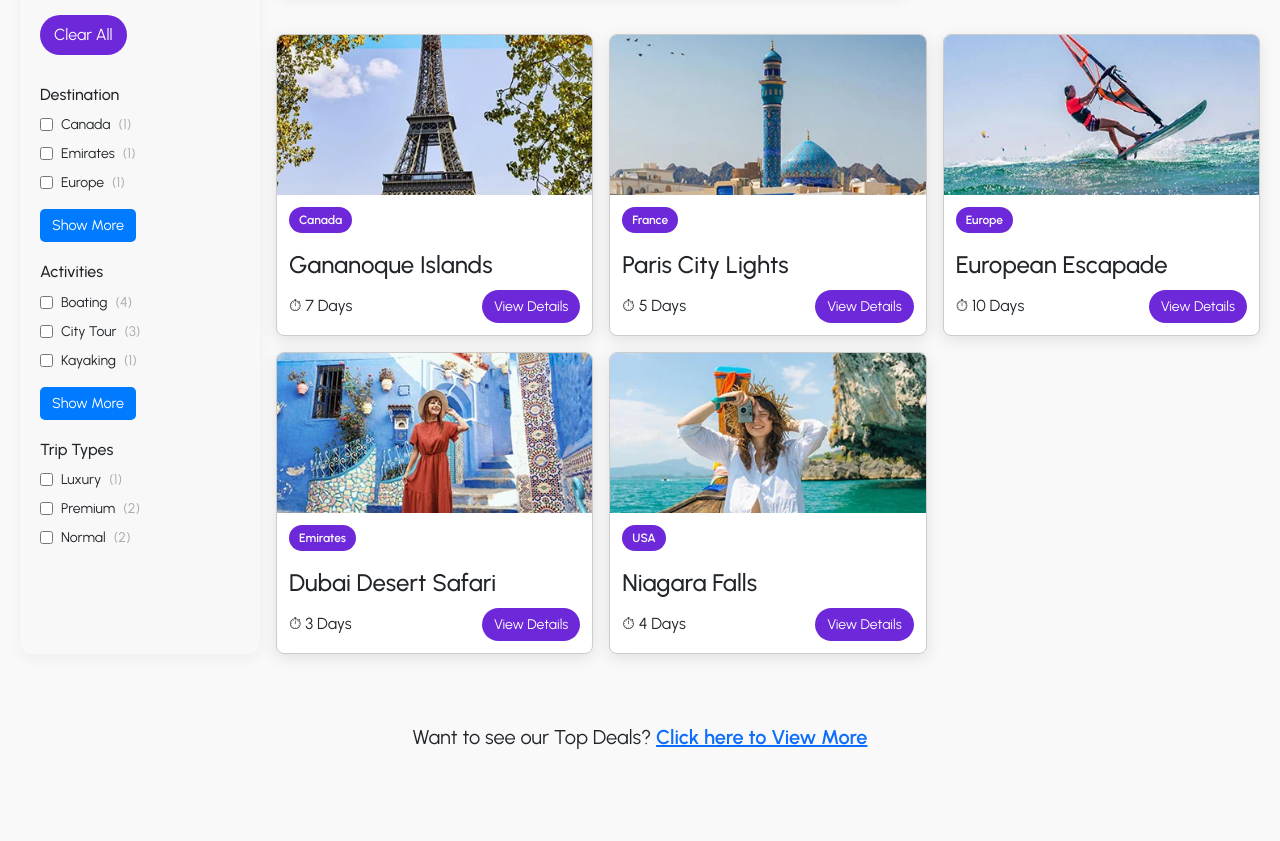
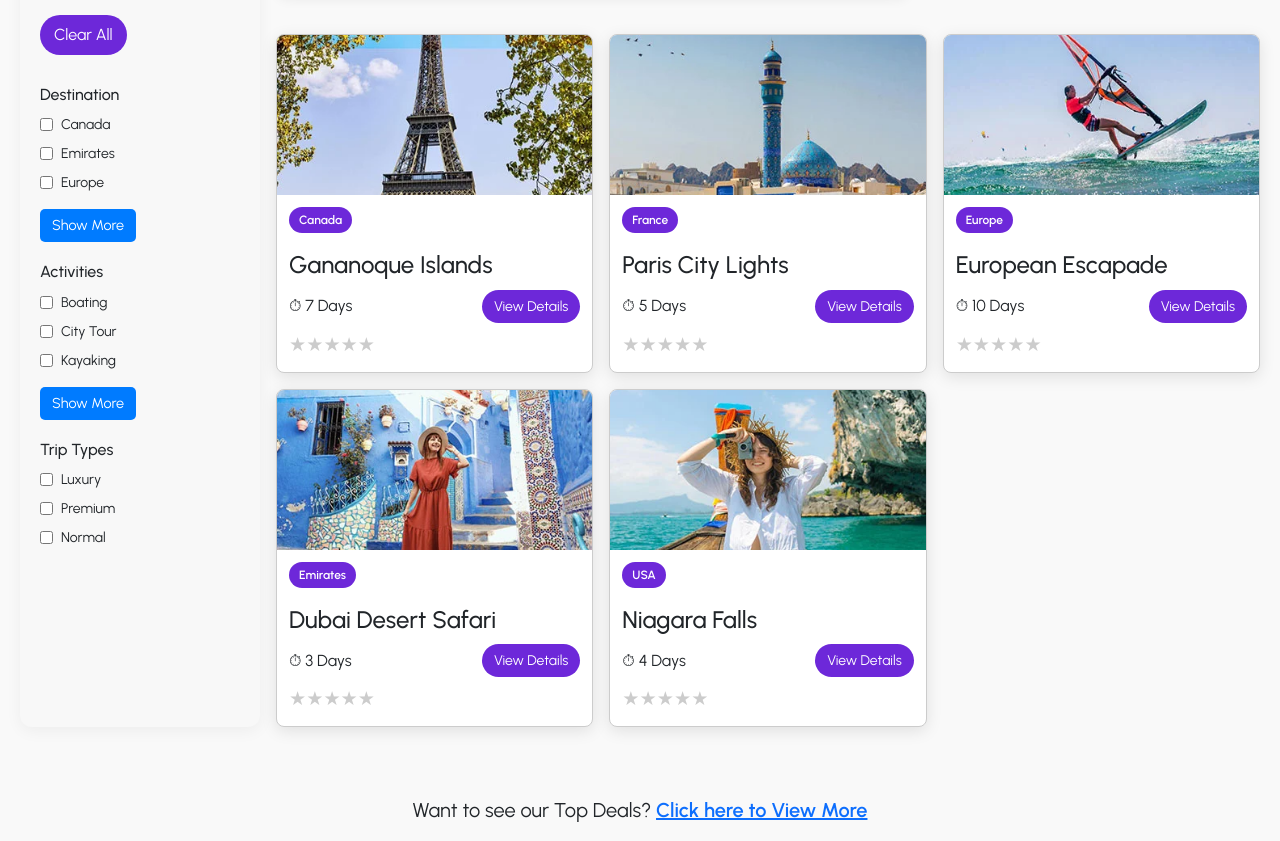
Before and after one commit to Dipesh345/Travel-with-Me, a React (Vite) app in the folder Frontend/travel/: page /tour in a window 1280 px wide. Shown: the part 607-1448 px from the top of the page. Before the commit the page ends 1375 px from the top, so only its background shows below. Built offline with nearby package versions, Linux system fonts and the light colour scheme; a web font is replaced by a local one.

Commit message:
new booking form

```diff
--- a/Frontend/travel/package.json
+++ b/Frontend/travel/package.json
@@ -13,6 +13,7 @@
   "dependencies": {
     "@splidejs/react-splide": "^0.7.12",
     "@splidejs/splide-extension-auto-scroll": "^0.5.3",
+    "aos": "^2.3.4",
     "axios": "^1.9.0",
     "bootstrap": "^5.3.6",
     "react": "^19.1.0",
--- a/Frontend/travel/src/Components/pege/Tours.jsx
+++ b/Frontend/travel/src/Components/pege/Tours.jsx
@@ -10,6 +10,7 @@ export default function Tour() {
   const [selectedDestinations, setSelectedDestinations] = useState([]);
   const [selectedActivities, setSelectedActivities] = useState([]);
   const [selectedTripTypes, setSelectedTripTypes] = useState([]);
+  const [ratings, setRatings] = useState({});
 
   const [showAllDestinations, setShowAllDestinations] = useState(false);
   const [showAllActivities, setShowAllActivities] = useState(false);
@@ -31,34 +32,9 @@ export default function Tour() {
     }
   };
 
-  const countDestination = (destination) =>
-    tours.filter((tour) =>
-      (tour.title.toLowerCase().includes(searchQuery.toLowerCase()) ||
-        tour.country.toLowerCase().includes(searchQuery.toLowerCase())) &&
-      (selectedActivities.length === 0 ||
-        (tour.activities && selectedActivities.some((act) => tour.activities.includes(act)))) &&
-      (selectedTripTypes.length === 0 || selectedTripTypes.includes(tour.type)) &&
-      tour.country === destination
-    ).length;
-
-  const countActivity = (activity) =>
-    tours.filter((tour) =>
-      (tour.title.toLowerCase().includes(searchQuery.toLowerCase()) ||
-        tour.country.toLowerCase().includes(searchQuery.toLowerCase())) &&
-      (selectedDestinations.length === 0 || selectedDestinations.includes(tour.country)) &&
-      (selectedTripTypes.length === 0 || selectedTripTypes.includes(tour.type)) &&
-      tour.activities && tour.activities.includes(activity)
-    ).length;
-
-  const countTripType = (type) =>
-    tours.filter((tour) =>
-      (tour.title.toLowerCase().includes(searchQuery.toLowerCase()) ||
-        tour.country.toLowerCase().includes(searchQuery.toLowerCase())) &&
-      (selectedDestinations.length === 0 || selectedDestinations.includes(tour.country)) &&
-      (selectedActivities.length === 0 ||
-        (tour.activities && selectedActivities.some((act) => tour.activities.includes(act)))) &&
-      tour.type === type
-    ).length;
+  const handleRating = (tourId, rating) => {
+    setRatings({ ...ratings, [tourId]: rating });
+  };
 
   const filteredTours = [...tours]
     .filter((tour) =>
@@ -87,7 +63,6 @@ export default function Tour() {
 
   return (
     <div className="tour-page">
-      {/* Banner */}
       <section className="tour-banner">
         <img src={sectionBanner} alt="Tour Banner" className="banner-image" />
         <div className="banner-content">
@@ -98,13 +73,11 @@ export default function Tour() {
         </div>
       </section>
 
-      {/* Filters and Tour Cards */}
       <section className="tour-results" style={{ display: "flex", gap: "1rem" }}>
         <div className="filter-panel" style={{ flex: "0 0 220px" }}>
           <h3>Criteria</h3>
           <button className="clear-btn" onClick={clearAll}>Clear All</button>
 
-          {/* Destination Filter */}
           <div className="filter-group">
             <h4>Destination</h4>
             {(showAllDestinations ? destinations : destinations.slice(0, 3)).map((place, i) => (
@@ -114,7 +87,7 @@ export default function Tour() {
                   checked={selectedDestinations.includes(place)}
                   onChange={() => handleCheckboxChange(place, setSelectedDestinations, selectedDestinations)}
                 />
-                {place} <span className="count">({countDestination(place)})</span>
+                {place}
               </label>
             ))}
             {destinations.length > 3 && (
@@ -124,7 +97,6 @@ export default function Tour() {
             )}
           </div>
 
-          {/* Activities Filter */}
           <div className="filter-group">
             <h4>Activities</h4>
             {(showAllActivities ? activities : activities.slice(0, 3)).map((activity, i) => (
@@ -134,7 +106,7 @@ export default function Tour() {
                   checked={selectedActivities.includes(activity)}
                   onChange={() => handleCheckboxChange(activity, setSelectedActivities, selectedActivities)}
                 />
-                {activity} <span className="count">({countActivity(activity)})</span>
+                {activity}
               </label>
             ))}
             {activities.length > 3 && (
@@ -144,7 +116,6 @@ export default function Tour() {
             )}
           </div>
 
-          {/* Trip Type Filter */}
           <div className="filter-group">
             <h4>Trip Types</h4>
             {(showAllTripTypes ? tripTypes : tripTypes.slice(0, 3)).map((type, i) => (
@@ -154,7 +125,7 @@ export default function Tour() {
                   checked={selectedTripTypes.includes(type)}
                   onChange={() => handleCheckboxChange(type, setSelectedTripTypes, selectedTripTypes)}
                 />
-                {type} <span className="count">({countTripType(type)})</span>
+                {type}
               </label>
             ))}
             {tripTypes.length > 3 && (
@@ -165,7 +136,6 @@ export default function Tour() {
           </div>
         </div>
 
-        {/* Right Panel */}
         <div style={{ flex: "1 1 auto" }}>
           <div className="selected-filters" style={{ margin: "1rem 0", fontWeight: "500" }}>
             {selectedDestinations.length > 0 && <div><strong>Selected Destinations: </strong>{selectedDestinations.join(", ")}</div>}
@@ -196,7 +166,6 @@ export default function Tour() {
               </select>
             </div>
 
-            {/* Tour Cards */}
             <div className="tour-cards" style={{ display: "grid", gap: "1rem", gridTemplateColumns: "repeat(auto-fill,minmax(250px,1fr))" }}>
               {filteredTours.map((tour) => (
                 <div className="tour-card" key={tour.id} style={{ border: "1px solid #ccc", borderRadius: "8px", overflow: "hidden" }}>
@@ -216,6 +185,17 @@ export default function Tour() {
                         View Details
                       </Link>
                     </div>
+                    <div style={{ marginTop: "0.5rem" }}>
+                      {[1, 2, 3, 4, 5].map((star) => (
+                        <span
+                          key={star}
+                          onClick={() => handleRating(tour.id, star)}
+                          style={{ cursor: "pointer", color: ratings[tour.id] >= star ? "gold" : "#ccc", fontSize: "1.2rem" }}
+                        >
+                          ★
+                        </span>
+                      ))}
+                    </div>
                   </div>
                 </div>
               ))}
@@ -225,7 +205,6 @@ export default function Tour() {
         </div>
       </section>
 
-      {/* View More Link */}
       <p className="text-center mt-5 fs-5 view-more-link">
         Want to see our Top Deals?{" "}
         <Link
--- a/Frontend/travel/src/styles/Tours.css
+++ b/Frontend/travel/src/styles/Tours.css
@@ -143,6 +143,34 @@ body {
   border-radius: 8px;
   font-size: 14px;
   min-width: 150px;
+}
+/* === Rating System === */
+.rating-stars {
+  display: flex;
+  gap: 5px;
+  margin-top: 10px;
+  cursor: pointer;
+}
+
+.rating-stars span {
+  font-size: 1.5rem;
+  color: #ccc;
+  transition: color 0.3s, transform 0.2s;
+}
+
+.rating-stars span:hover,
+.rating-stars span:hover ~ span {
+  color: #ffc107;
+  transform: scale(1.2);
+}
+
+.rating-stars .active {
+  color: #ffc107;
+}
+
+/* Optional: smooth hover animation */
+.rating-stars span:active {
+  transform: scale(1.1);
 }
 
 /* === Cards === */
```
Also changed, not shown: 1 other file (tests, documents, lock files or other folders).
